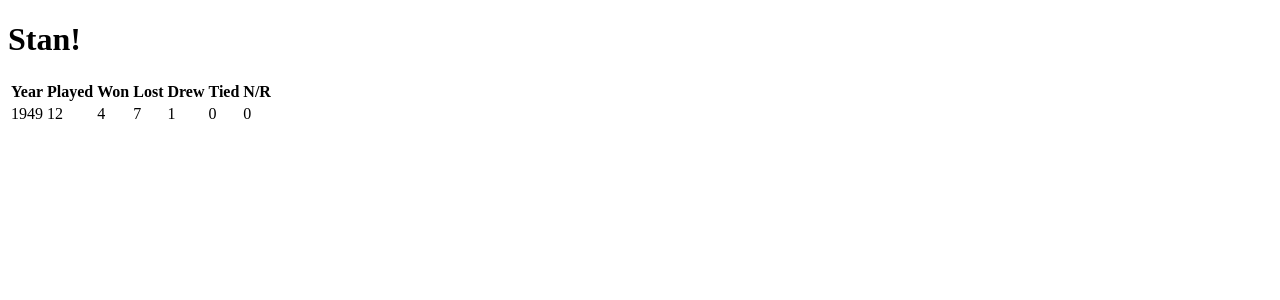
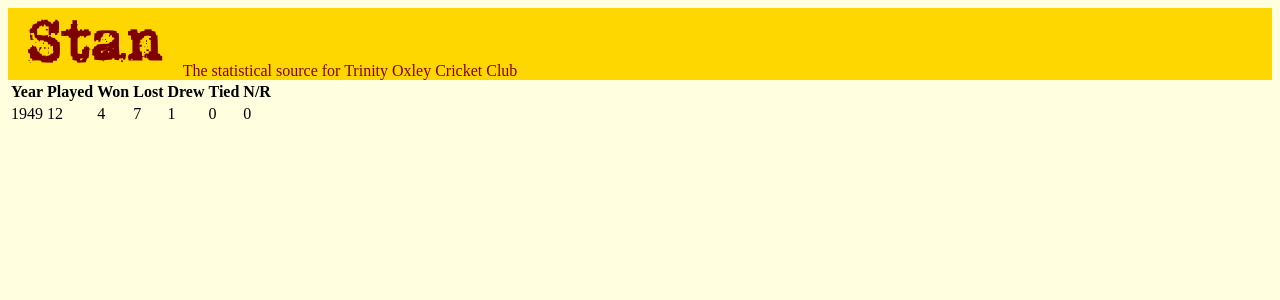
Before and after one commit to mikewoodhouse/stan, a Flask app: page /seasons in a window 1280 px wide. Shown: the top 300 px of the page. Run offline with Flask 2, Linux system fonts and the light colour scheme.

Commit message:
first (super-simple) styling

```diff
--- a/app/templates/seasons.html
+++ b/app/templates/seasons.html
@@ -3,13 +3,18 @@
 <head>
     <meta charset='utf-8'>
     <meta http-equiv='X-UA-Compatible' content='IE=edge'>
-    <title>Page Title</title>
+    <title>TOCC - Stan</title>
     <meta name='viewport' content='width=device-width, initial-scale=1'>
     <link rel='stylesheet' type='text/css' media='screen' href='main.css'>
     <script src='main.js'></script>
 </head>
-<body>
-    <h1>Stan!</h1>
+<body style="background: lightyellow;">
+    <div style="background: gold;">
+        <img src="stan.png">
+        <span style="color: maroon;">
+            The statistical source for Trinity Oxley Cricket Club
+        </span>
+    </div>
     <table>
         <thead>
             <tr>
```
Also changed, not shown: static/stan.png (added).
